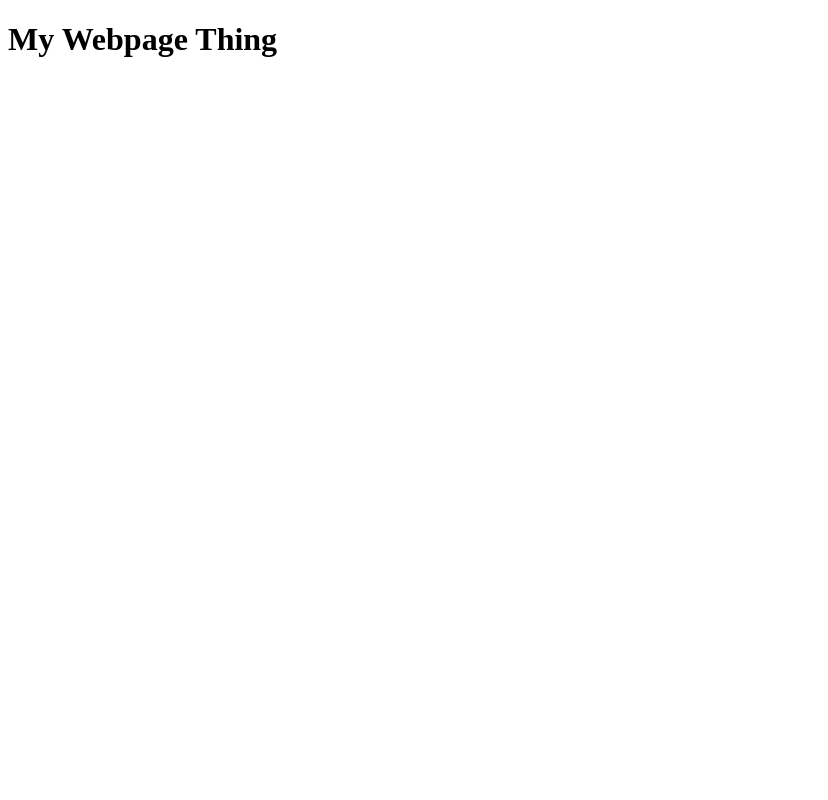
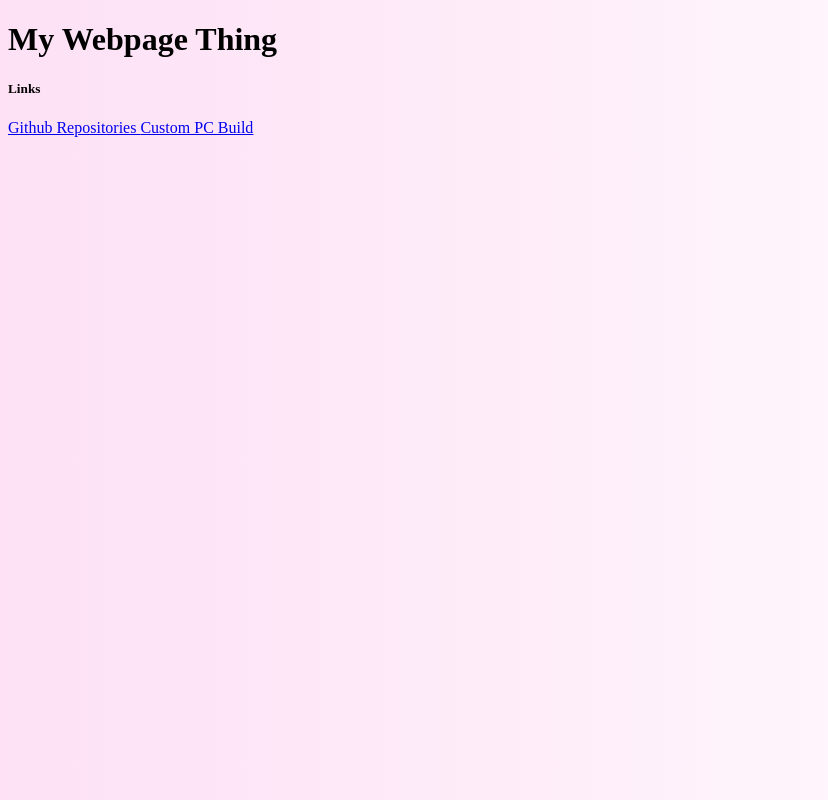
Before and after one commit to ChefboyRD/chefboyrd.github.io, a plain HTML site: page index.html in a window 1280 px wide. Shown: the whole page, without its empty margins (0-828 px from the left). Drawn offline with Linux system fonts and the light colour scheme.

Commit message:
Update index.html

```diff
--- a/index.html
+++ b/index.html
@@ -2,9 +2,12 @@
 
 <html>
 	<head>
-		<title> Custom PC </title>
+		<title>ChefboyRD</title>
 
 		<style>
+			body {
+				background-image: linear-gradient(to right, #fbc2eb -100%, #ffffff 100%);
+			}
 
 		</style>
 
@@ -15,5 +18,12 @@
 
 	<body>
 		<h1> My Webpage Thing </h1>
+
+		<h5> Links </h5>
+
+		<p>
+			<a href="https://github.com/ChefboyRD?tab=repositories"> Github Repositories </a>
+			<a href="custompc/custompc.html"> Custom PC Build </a>
+		<p>
 	</body>
 </html>
```
